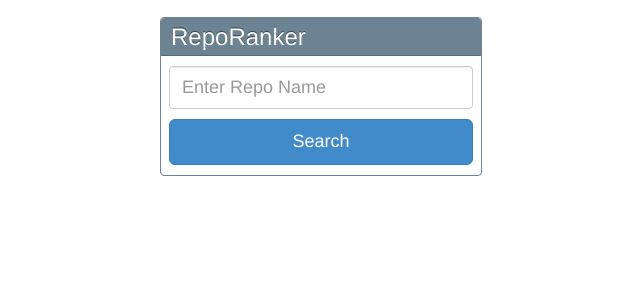
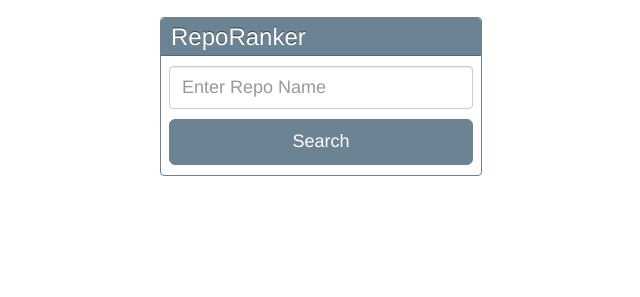
Before and after one commit to taddeimania/hackathon, a Django app: template reporanker/templates/reporanker/search.html in a window 1280 px wide. Shown: the part 53-350 px from the top of the page, without its empty margins (319-959 px from the left). Run offline with Django 3.2, Linux system fonts and the light colour scheme; the template is opened without the code that fills it, so the values that code supplies are empty; parts of the project's set-up code (start-up, migrations or seed data) failed here and were passed over; some libraries are stand-ins or nearby versions.

Commit message:
Tech Debt: Search button color

```diff
--- a/reporanker/static/reporanker/css/less/reporanker.less
+++ b/reporanker/static/reporanker/css/less/reporanker.less
@@ -92,6 +92,8 @@ html, body {
         width: 95%;
         display: block;
         margin : 10px auto;
+        background-color: #6c8393;
+        border-color: #6c8393;
     }
 }
 
--- a/reporanker/static/reporanker/css/reporanker.css
+++ b/reporanker/static/reporanker/css/reporanker.css
@@ -78,6 +78,8 @@ body {
   width: 95%;
   display: block;
   margin: 10px auto;
+  background-color: #6c8393;
+  border-color: #6c8393;
 }
 #search-btn {
   margin-top: 5px;
```
